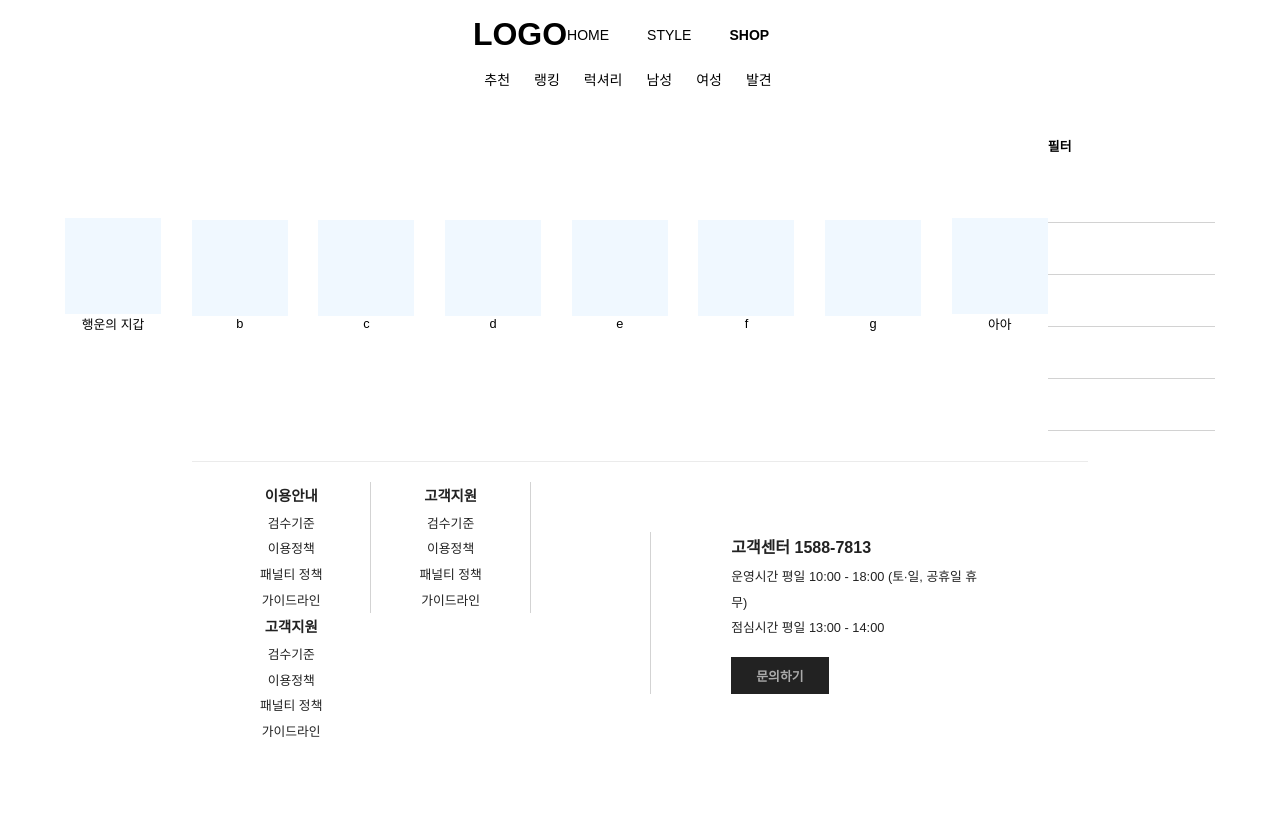
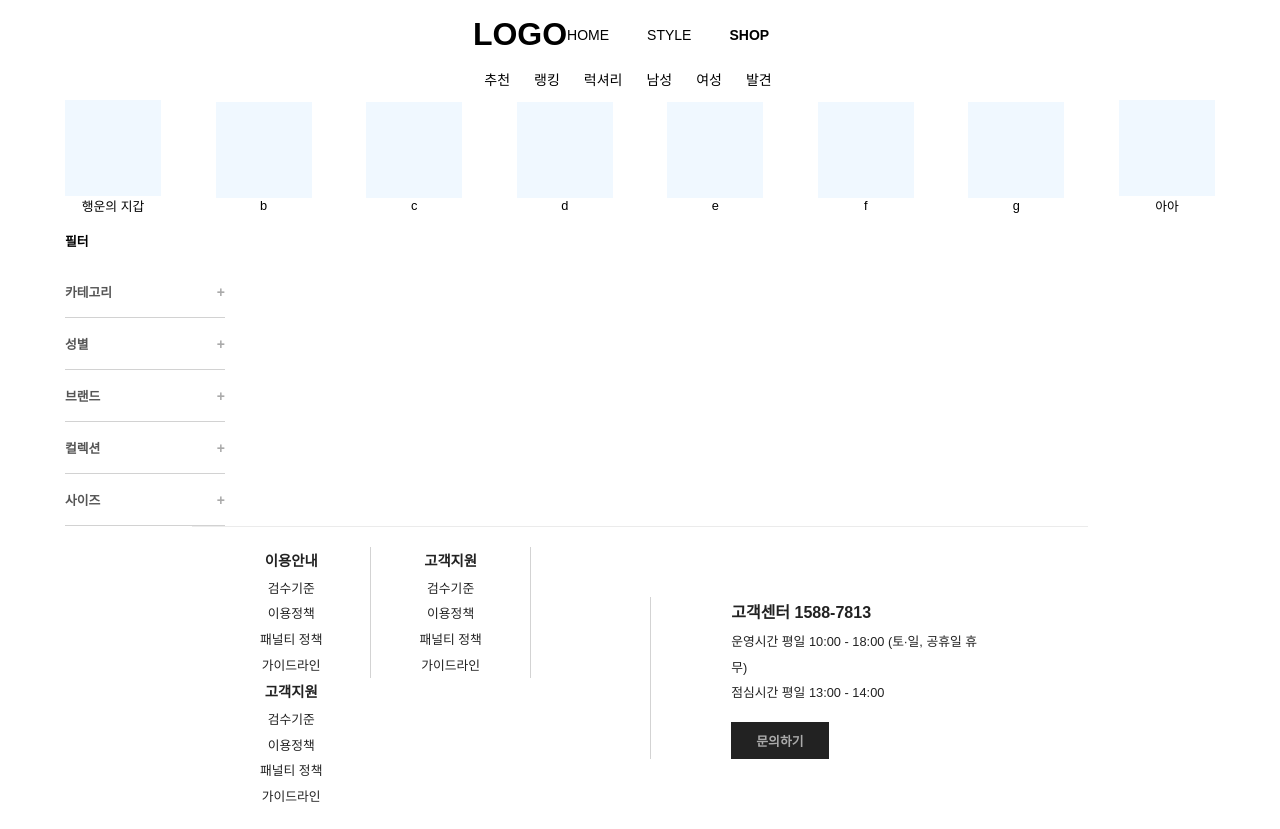
Before and after one commit to parkjunhoo/StyleHive_frontend, a React (Create React App) app: page /shop in a window 1280 px wide. Before the commit the page ends 800 px from the top, so only its background shows below. Built offline with nearby package versions, Linux system fonts and the light colour scheme; some icons are missing; a web font is replaced by a local one.

Commit message:
css이름 중복돼서 container > box로 수정

```diff
--- a/src/components/soyoung/shop/ShopCategorys.module.css
+++ b/src/components/soyoung/shop/ShopCategorys.module.css
@@ -1,7 +1,6 @@
-.shop__categorys{
-    display: flex;
-    align-items: center;
-    justify-content: space-between;
-    width: 90%;
-    margin: auto;
+.shop__categorys {
+  display: flex;
+  align-items: center;
+  justify-content: space-between;
+  width: 100%;
 }
--- a/src/components/soyoung/shop/ShopFillter.module.css
+++ b/src/components/soyoung/shop/ShopFillter.module.css
@@ -1,5 +1,5 @@
 .fillter {
-  width: 11rem;
+  width: 10rem;
 }
 .title {
   font-size: 0.8rem;
@@ -25,7 +25,6 @@
   display: flex;
   flex-direction: column;
   text-align: left;
-  flex-wrap: wrap;
 }
 
 .category__name .name {
--- a/src/pages/Rank.tsx
+++ b/src/pages/Rank.tsx
@@ -8,7 +8,7 @@ import Rank100 from "../components/soyoung/Rank100";
 export default function Rank() {
   return (
     <>
-      <div className="container">
+      <div className="box">
         <div className="shoes__men">
           <SubTitle eng="남성 신발 인기 순위" kor="" />
           <Ranking />
--- a/src/pages/Recommend.tsx
+++ b/src/pages/Recommend.tsx
@@ -10,21 +10,19 @@ import Styles from "../components/soyoung/Styles";
 import axios from "axios";
 import { useEffect, useState } from "react";
 
-
-
 function Recommend() {
   const [data, setData] = useState(null);
-async function fatchTest() {
-  const res=await axios.get("/pushtest")
-  console.log(res.data);
-}
-  useEffect(()=>{
+  async function fatchTest() {
+    const res = await axios.get("/pushtest");
+    console.log(res.data);
+  }
+  useEffect(() => {
     fatchTest();
-  },[])
+  }, []);
   return (
     <>
       <MainBanner />
-      <div className="container">
+      <div className="box">
         <div className="main-items">
           <MenuItems
             name1="크림 드로우"
--- a/src/pages/Shop.tsx
+++ b/src/pages/Shop.tsx
@@ -2,13 +2,12 @@ import ShopFillter from "../components/soyoung/shop/ShopFillter";
 import "./shared.css";
 import ShopCategorys from "../components/soyoung/shop/ShopCategorys";
 
-const titles=["행운의 지갑","b","c","d","e","f","g","아아"];
+const titles = ["행운의 지갑", "b", "c", "d", "e", "f", "g", "아아"];
 
 function Shop() {
   return (
-    <div className="container">
-      <ShopCategorys titles={titles}/>
-
+    <div className="box">
+      <ShopCategorys titles={titles} />
       <ShopFillter />
     </div>
   );
--- a/src/pages/shared.css
+++ b/src/pages/shared.css
@@ -15,7 +15,7 @@ body {
   margin: 6.25rem 0 0 0;
 }
 
-.container {
+.box {
   max-width: 1150px;
   text-align: center;
   vertical-align: middle;
```
